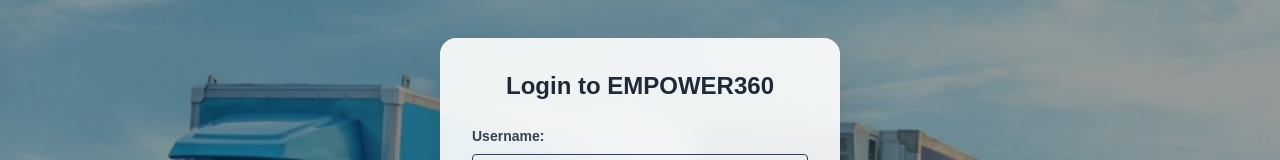
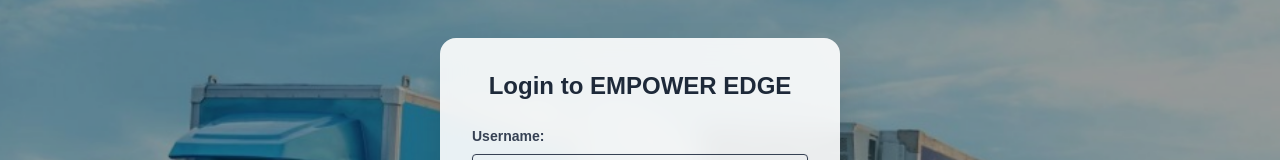
Before and after one commit to rupeshvecv/empoweredge-frontend, a React (Vite) app: page /EmpowerEdge/login in a window 1280 px wide. Shown: the part 170-330 px from the top of the page. Built offline with nearby package versions, Linux system fonts and the light colour scheme.

Commit message:
portal name fix

```diff
--- a/src/components/Header.jsx
+++ b/src/components/Header.jsx
@@ -198,7 +198,7 @@
       </div>
 
       <span className="absolute left-1/2 -translate-x-1/2 hidden text-2xl sm:block font-bold tracking-wide">
-        EMPOWER360
+        EMPOWER EDGE
       </span>
 
       <div className="relative flex items-center gap-2" ref={ref}>
--- a/src/pages/Login.jsx
+++ b/src/pages/Login.jsx
@@ -45,7 +45,7 @@
       {/* ✅ Login Card */}
       <div className="relative z-10 bg-white/90 backdrop-blur-md p-8 rounded-2xl shadow-2xl w-[90%] sm:w-[400px] max-w-md">
         <h2 className="text-2xl font-bold text-center mb-6 text-gray-800">
-          Login to EMPOWER360
+          Login to EMPOWER EDGE
         </h2>
         <form onSubmit={handleSubmit}>
           <div className="mb-4">
```
